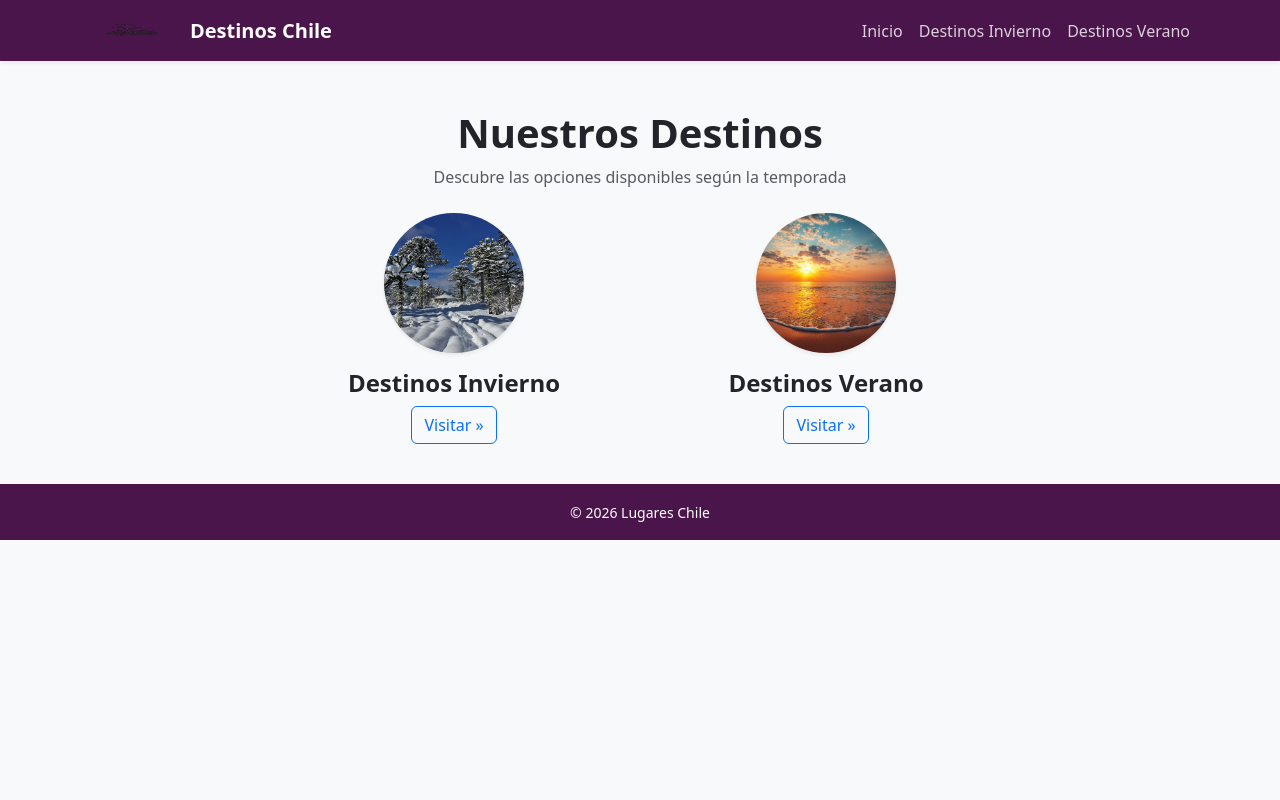
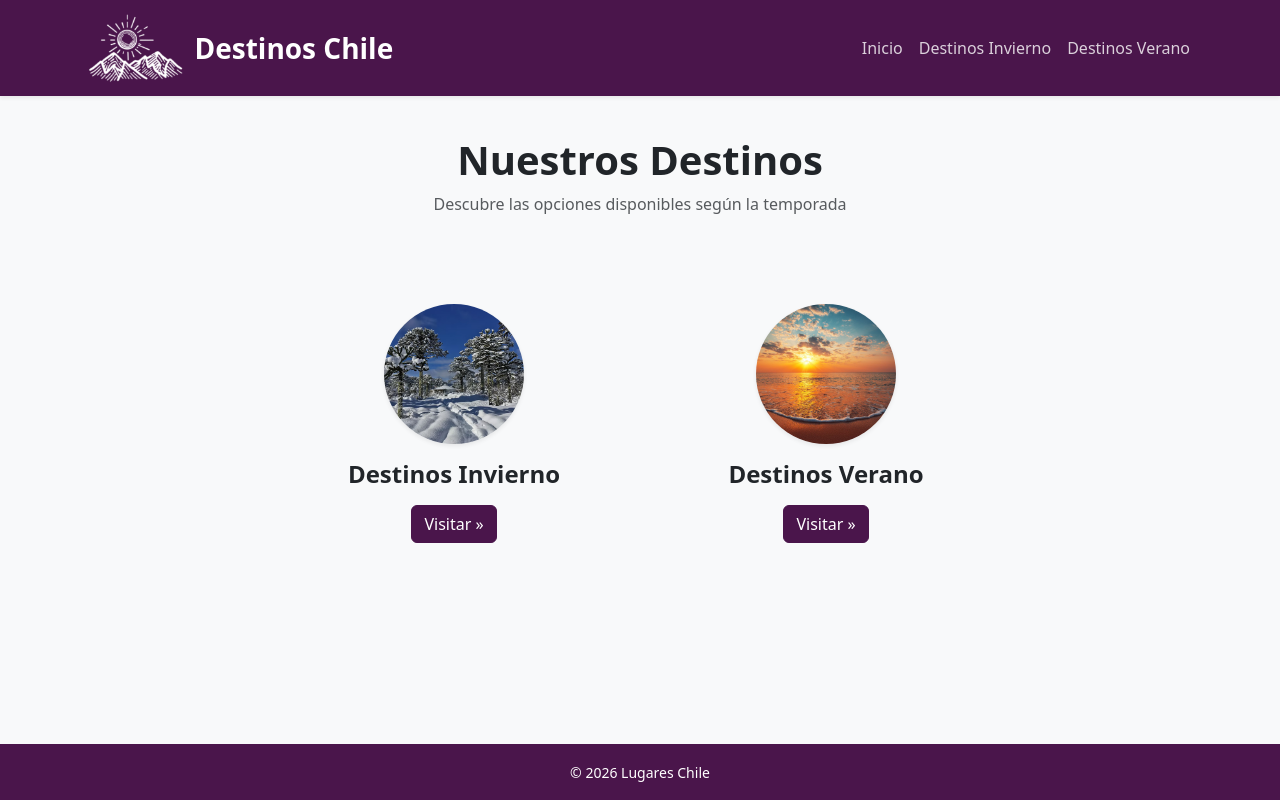
Before and after one commit to tamiicat/ev2_backend, a Django app: page / in a window 1280 px wide. Run offline with Django 5.2, Linux system fonts and the light colour scheme; some libraries are stand-ins or nearby versions.

Commit message:
modificaciones visuales en inicio.html + base.html + cambios en views.py + cambio estilo de logo

```diff
--- a/inicio_cabrera_soto/templates/inicio/inicio.html
+++ b/inicio_cabrera_soto/templates/inicio/inicio.html
@@ -20,7 +20,7 @@
             {% else %}
                 <svg class="bd-placeholder-img rounded-circle mb-3 shadow-sm"
                     width="140"
-                    height="140"
+                    height="180"
                     xmlns="http://www.w3.org/2000/svg"
                     role="img"
                     preserveAspectRatio="xMidYMid slice"
@@ -30,8 +30,8 @@
             {% endif %}
 
             <h4 class="fw-bold {{ item.clase_titulo|default:'text-dark' }}">{{ item.nombre }}</h4>
-            <p class="mt-auto">
-                <a class="btn {{ item.clase_boton|default:'btn-outline-primary' }}" href="{{ item.url|default:'#' }}">
+            <p class="mt-2">
+                <a class="btn {{ item.clase_boton|default:'btn-visitar' }}" href="{{ item.url|default:'#' }}">
                     {{ item.texto_boton|default:'Visitar' }} &raquo;
                 </a>
             </p>
--- a/inicio_cabrera_soto/views.py
+++ b/inicio_cabrera_soto/views.py
@@ -1,14 +1,21 @@
 from django.shortcuts import render
+from django.urls import reverse_lazy
 
 def inicio(request):
     lista_inicio = [
         {
             'imagen': 'images/invierno.jpg',
             'nombre': 'Destinos Invierno',
+            'url': reverse_lazy('temas:tema1'),
+            'texto_boton': 'Visitar',
+            'clase_boton': 'btn-visitar',
         },
         {
             'imagen': 'images/verano.jpg',
             'nombre': 'Destinos Verano',
+            'url': reverse_lazy('temas:tema2'),
+            'texto_boton': 'Visitar',
+            'clase_boton': 'btn-visitar',
         },
     ]
 
--- a/templates/base.html
+++ b/templates/base.html
@@ -18,18 +18,33 @@
             .navbar-nav .nav-link:hover {
                 color: #e0b0ff !important;
             }
+
+            .logo-white {
+                filter: brightness(0) invert(1);
+            }
+
+            .btn-visitar {
+                background-color: #4a154b;
+                color: #ffffff;
+                border: 1px solid #4a154b;
+                transition: all 0.2s ease-in-out;
+            }
+            .btn-visitar:hover {
+                background-color: #6a1f6c;
+                border-color: #6a1f6c;
+                color: #ffffff;
+            }
         </style>
     </head>
     <body class="d-flex flex-column min-vh-100 bg-light">
         <nav class="navbar navbar-expand-lg navbar-dark bg-purple shadow-sm">
             <div class="container">
-                <a class="navbar-brand fw-bold d-flex align-items-center" href="/">
-                <img src="{% static 'images/logo.png' %}"
-                    alt="Logo"
-                    width="100"
-                    height="35"
-                    class="d-inline-block align-text-top me-2">
-                Destinos Chile
+                <a class="navbar-brand fw-bold d-flex align-items-center gap-2" href="/">
+                    <img src="{% static 'images/logo.png' %}"
+                        alt="Logo"
+                        height="70"
+                        class="logo-white object-fit-contain">
+                    <span class="fs-3 lh-1 text-white">Destinos Chile</span>
                 </a>
 
                 <button class="navbar-toggler" type="button" data-bs-toggle="collapse" data-bs-target="#mainNavbar" aria-controls="mainNavbar" aria-expanded="false" aria-label="Toggle navigation">
@@ -51,22 +66,6 @@
                 </div>
             </div>
         </nav>
-
-        <header class="text-center my-4">
-
-        <div class="collapse navbar-collapse" id="mainNavbar">
-            <ul class="navbar-nav ms-auto mb-2 mb-lg-0">
-                <li class="nav-item">
-                    <a class="nav-link" href="{% url 'temas:inicio' %}">Inicio</a>
-                </li>
-                <li class="nav-item">
-                    <a class="nav-link" href="{% url 'temas:tema1' %}">Destinos Invierno</a>
-                </li>
-                <li class="nav-item">
-                    <a class="nav-link" href="{% url 'temas:tema2' %}">Destinos Verano</a>
-                </li>
-            </ul>
-        </div>
 
         <header class="text-center my-4">
             <h1 class="fw-bold mt-3">
```
Also changed, not shown: static/images/logo.png.
